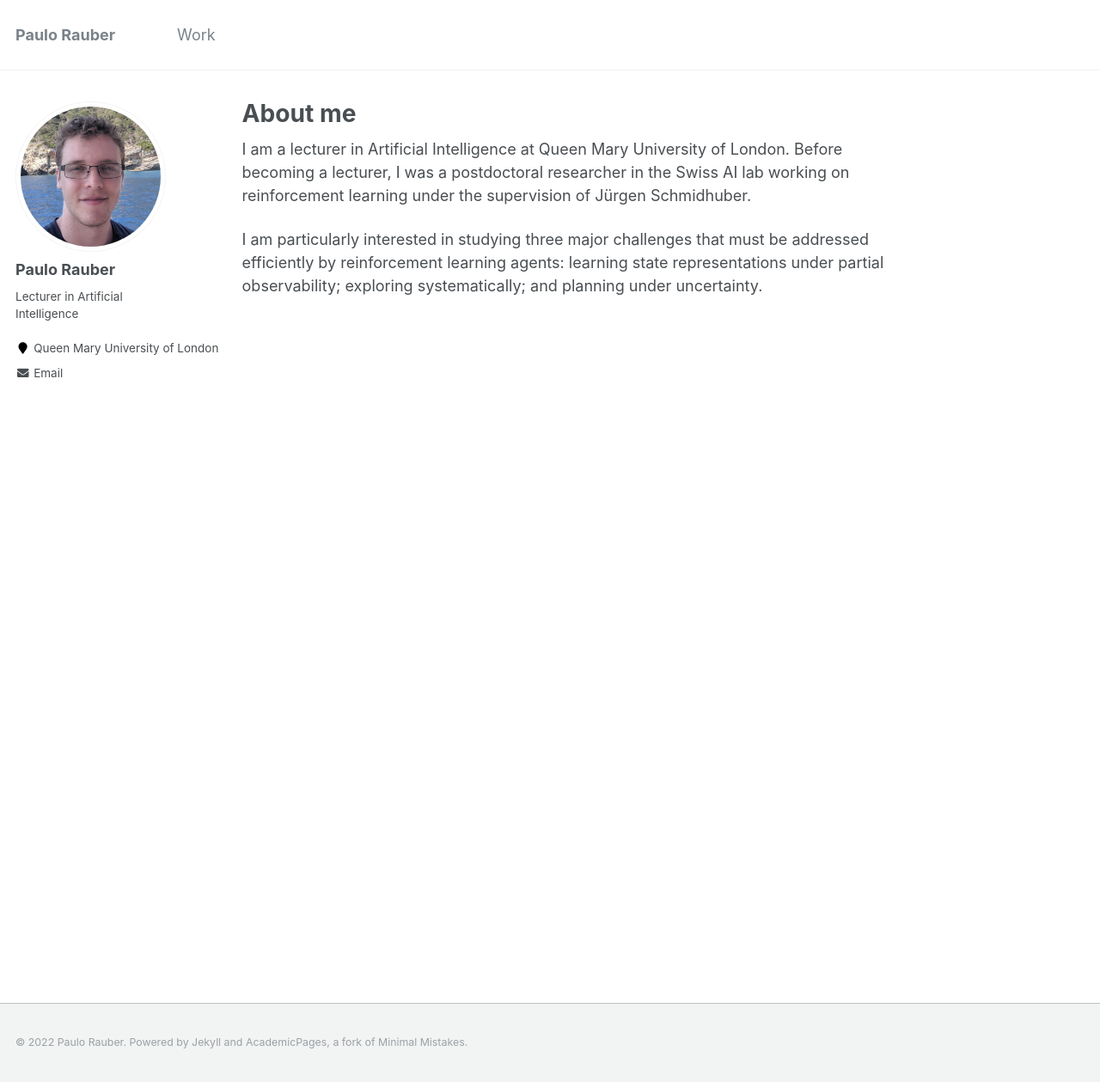
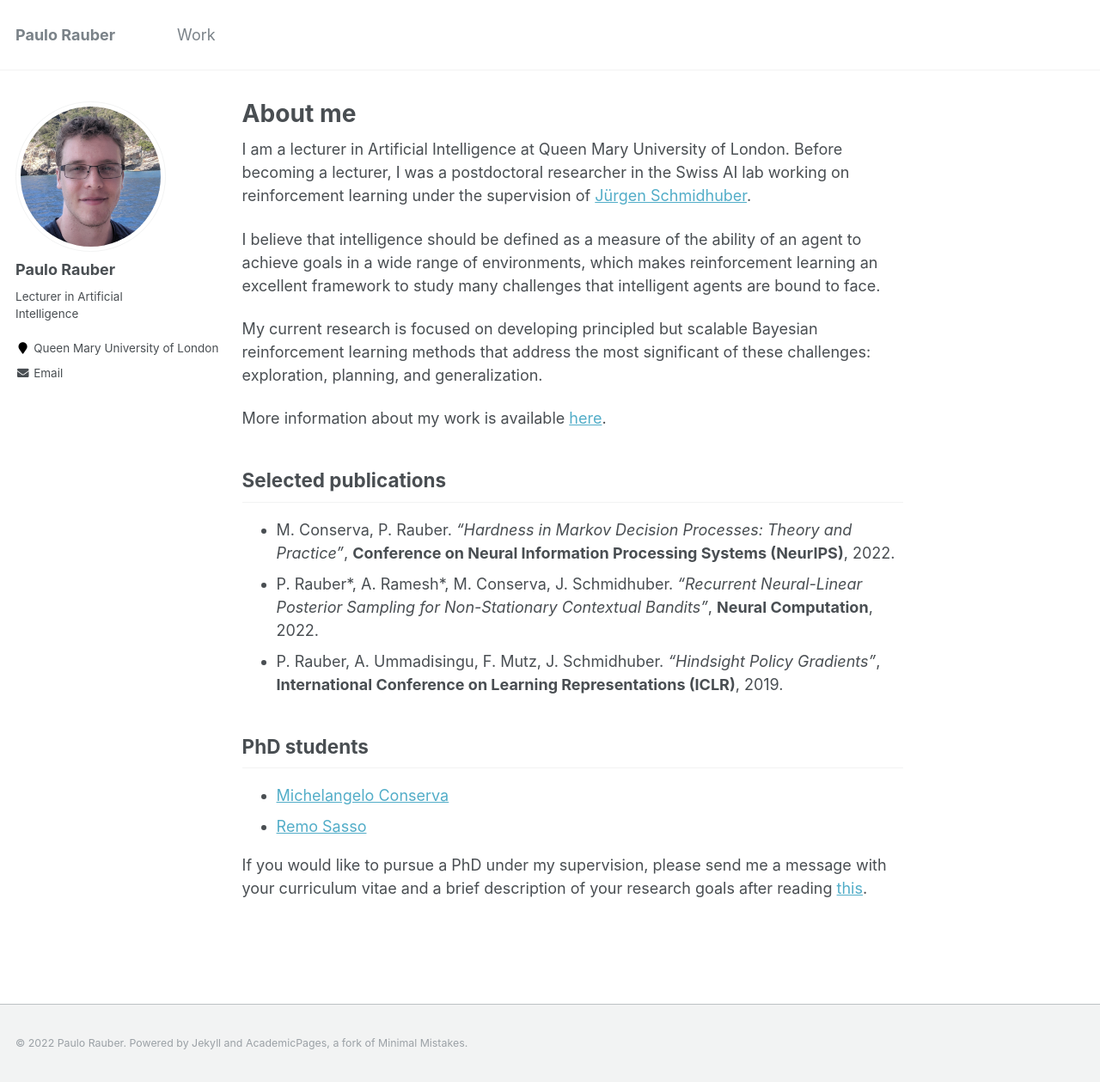
Before and after one commit to paulorauber/paulorauber.github.io, a Jekyll site: the page built from _pages/about.md, in a window 1280 px wide and 1259 px high. Shown: the whole window at 86% size. Built offline with Jekyll 4.4.1, drawn with Linux system fonts in a browser that asks for light colours.

Commit message:
Major update

```diff
--- a/_pages/about.md
+++ b/_pages/about.md
@@ -7,6 +7,24 @@ redirect_from:
   - /about.html
 ---
 
-I am a lecturer in Artificial Intelligence at Queen Mary University of London. Before becoming a lecturer, I was a postdoctoral researcher in the Swiss AI lab working on reinforcement learning under the supervision of Jürgen Schmidhuber.
+I am a lecturer in Artificial Intelligence at Queen Mary University of London. Before becoming a lecturer, I was a postdoctoral researcher in the Swiss AI lab working on reinforcement learning under the supervision of [Jürgen Schmidhuber](https://people.idsia.ch/~juergen/).
 
-I am particularly interested in studying three major challenges that must be addressed efficiently by reinforcement learning agents: learning state representations under partial observability; exploring systematically; and planning under uncertainty.
+I believe that intelligence should be defined as a measure of the ability of an agent to achieve goals in a wide range of environments, which makes reinforcement learning an excellent framework to study many challenges that intelligent agents are bound to face.
+
+My current research is focused on developing principled but scalable Bayesian reinforcement learning methods that address the most significant of these challenges: exploration, planning, and generalization.
+
+More information about my work is available [here](/work/).
+
+
+## Selected publications
+
+* M. Conserva, P. Rauber. *"Hardness in Markov Decision Processes: Theory and Practice"*, **Conference on Neural Information Processing Systems (NeurIPS)**, 2022.
+* P. Rauber\*, A. Ramesh\*, M. Conserva, J. Schmidhuber. *"Recurrent Neural-Linear Posterior Sampling for Non-Stationary Contextual Bandits"*, **Neural Computation**, 2022.
+* P. Rauber, A. Ummadisingu, F. Mutz, J. Schmidhuber. *"Hindsight Policy Gradients"*, **International Conference on Learning Representations (ICLR)**, 2019.
+
+## PhD students
+
+* [Michelangelo Conserva](https://michelangeloconserva.github.io/)
+* [Remo Sasso](https://gaigresearch.github.io/members/Remo-Sasso)
+
+If you would like to pursue a PhD under my supervision, please send me a message with your curriculum vitae and a brief description of your research goals after reading [this](/recommended_reading/).
```
Also changed, not shown: _pages/recommended_reading.md (added, +51 -0 lines), _pages/work.md (+11 -8 lines), 4 other files.
